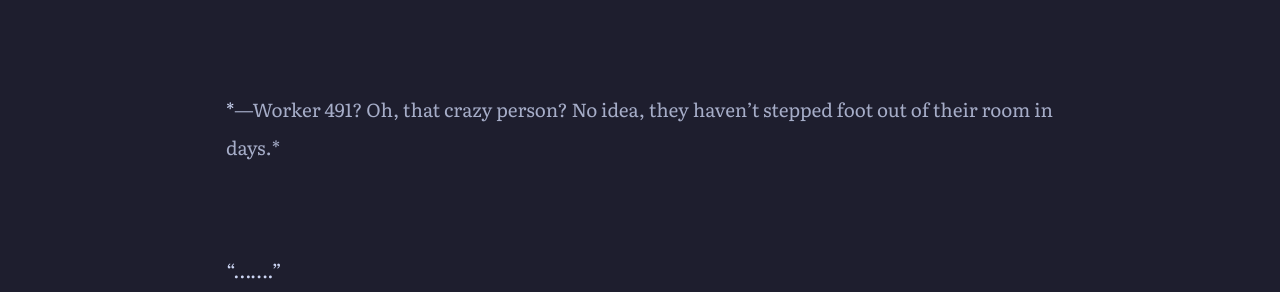
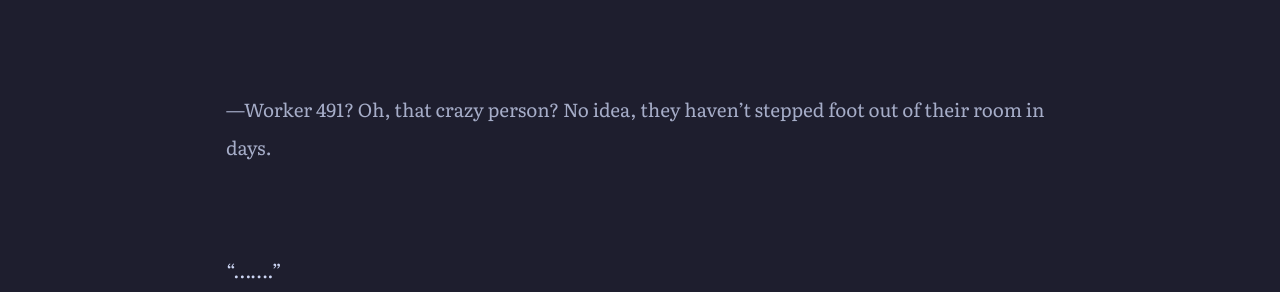
Before and after one commit to soleumn/soleumn.github.io, a Jekyll site: the page built from _chapters/gsgw/ch377.md, in a window 1280 px wide and 900 px high, scrolled down 33665 px. Shown: the part 165-457 px from the top of the window. Built offline with Jekyll 4.4.1, drawn with Linux system fonts in a browser that asks for light colours; some web fonts are replaced; comment, search, counter and statistics services are not loaded.

Commit message:
Update ch377.md

```diff
--- a/_chapters/gsgw/ch377.md
+++ b/_chapters/gsgw/ch377.md
@@ -316,11 +316,11 @@
 
 <br>
 
-I t s&nbsp;m o u t h&nbsp;w a s&nbsp;m o v i n g.
+I t s &nbsp; m o u t h &nbsp; w a s &nbsp; m o v i n g.
 
 *<span style="color: #ff5c5c;">y l k c i u q e i d u o y s i h w i</span>*
 
-I&nbsp;f o r c e d&nbsp;m y s e l f&nbsp;t o&nbsp;l o o k.
+I &nbsp; f o r c e d &nbsp; m y s e l f &nbsp; t o &nbsp; l o o k.
 
 <br>
 
@@ -360,7 +360,7 @@
 
 <br>
 
-I &nbsp;l i s t e n.
+I &nbsp; l i s t e n.
 
 <br>
 
@@ -378,7 +378,7 @@
 
 e i d u o y e p o h I
 
-<span style="color: #ff5c5c;">I&nbsp;h o p e&nbsp;y o u&nbsp;d i e</span>
+<span style="color: #ff5c5c;">I &nbsp; h o p e &nbsp; y o u &nbsp; d i e</span>
 
 <br>
 
@@ -912,7 +912,7 @@
 
 <br>
 
-*<span style="color: var(--texto-secundario);">—Worker 491? Oh, that crazy person? No idea, they haven't stepped foot out of their room in days.<span>*
+<span style="color: var(--texto-secundario);">—Worker 491? Oh, that crazy person? No idea, they haven't stepped foot out of their room in days.<span>
 
 <br>
 
```
